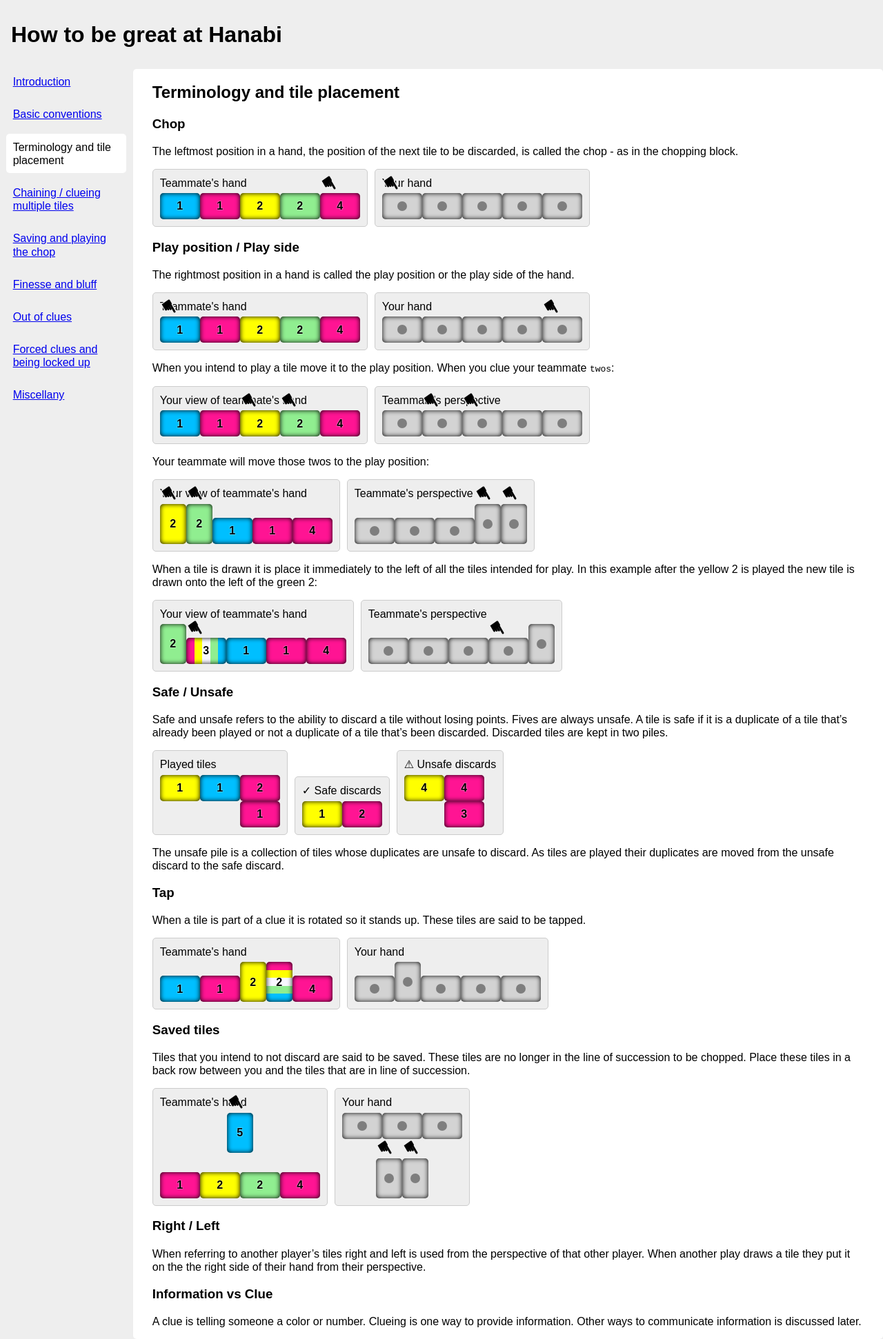
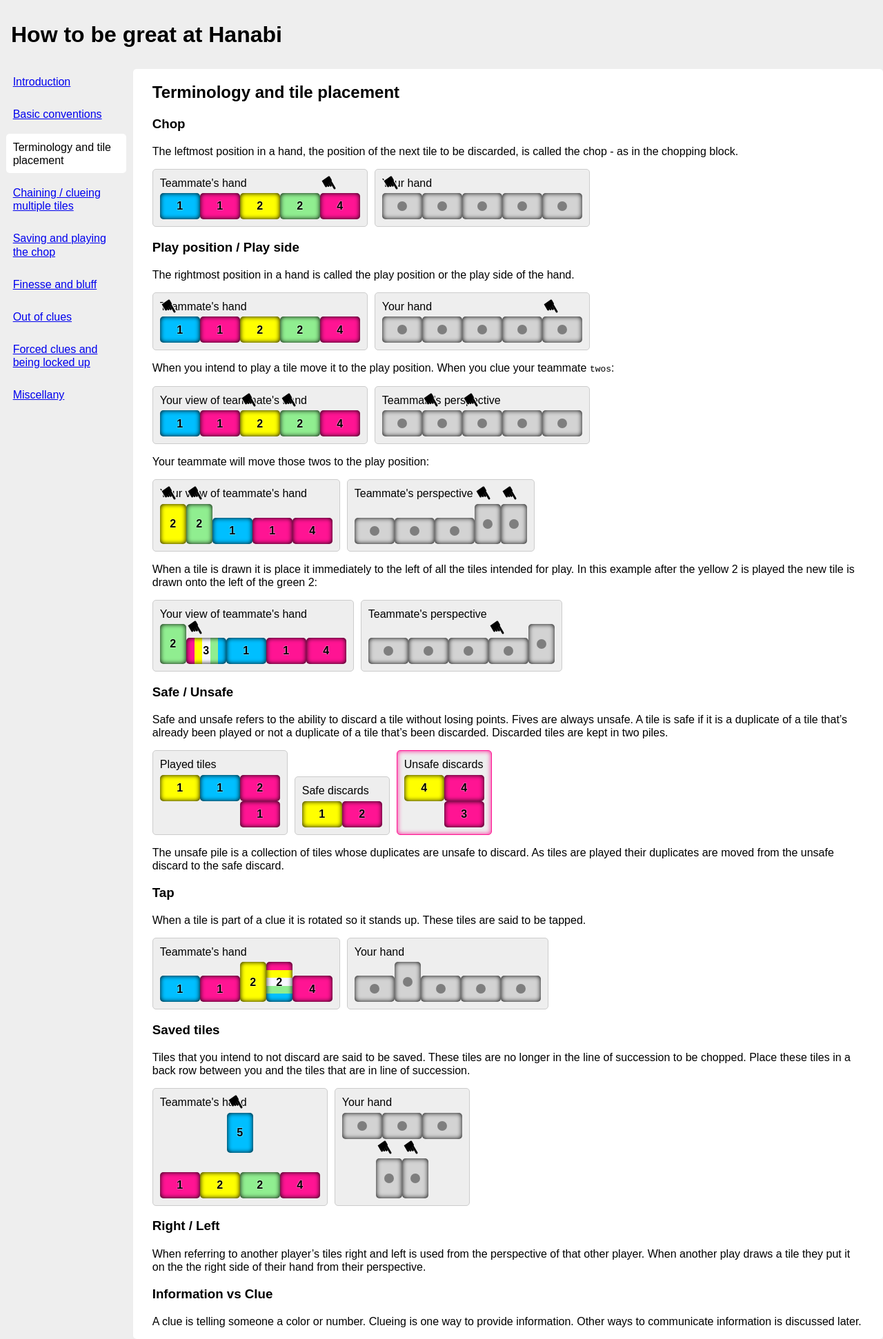
Before and after one commit to davidleston/hanabi-how-to, a Jekyll site: the page built from terminology-tile-placement.md, in a window 1280 px wide. Shown: the whole page at 69% size. Built offline with Jekyll 4.4.1, drawn with Linux system fonts in a browser that asks for light colours.

Commit message:
Draw attention to unsafe discards without running into emoji on some systems.

```diff
--- a/styles.css
+++ b/styles.css
@@ -10,6 +10,7 @@
   --white: ghostwhite;
   --green: lightgreen;
   --red: deeppink;
+  --boxShadowSize: 7px;
 }
 
 html {
@@ -45,6 +46,11 @@ pile, hand {
   border: 1px solid #ccc;
 }
 
+.unsafe {
+  border-color: var(--red);
+  box-shadow: inset 0 0 var(--boxShadowSize) var(--red);
+}
+
 hand header, pile header {
   margin-bottom: var(--tileBorderRadius);
 }
@@ -67,7 +73,7 @@ tile {
   flex-direction: row;
   width: var(--tileWidth);
   height: var(--tileHeight);
-  box-shadow: inset 0 0 7px black;
+  box-shadow: inset 0 0 var(--boxShadowSize) black;
   background: var(--tileBackground);
   border-radius: var(--tileBorderRadius);
   --textShadowColor: rgba(255, 255, 255, .2);
--- a/terminology-tile-placement.md
+++ b/terminology-tile-placement.md
@@ -155,7 +155,7 @@ Safe and unsafe refers to the ability to discard a tile without losing points. F
    </pile>
 
    <pile>
-     <header>✓ Safe discards</header>
+     <header>Safe discards</header>
      <tiles>
        <tile title="yellow 1"></tile>
      </tiles><tiles>
@@ -163,8 +163,8 @@ Safe and unsafe refers to the ability to discard a tile without losing points. F
      </tiles>
    </pile>
 
-   <pile>
-     <header>⚠ Unsafe discards</header>
+   <pile class="unsafe">
+     <header>Unsafe discards</header>
      <tiles>
        <tile title="yellow 4"></tile>
      </tiles><tiles>
```
